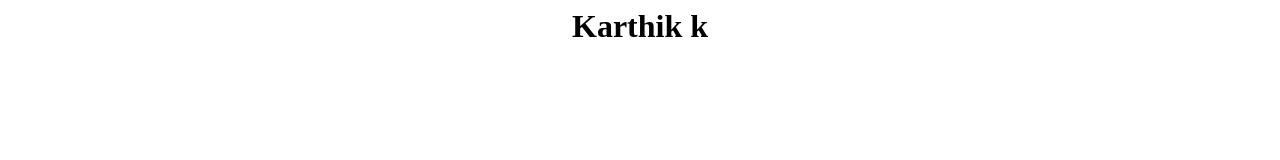
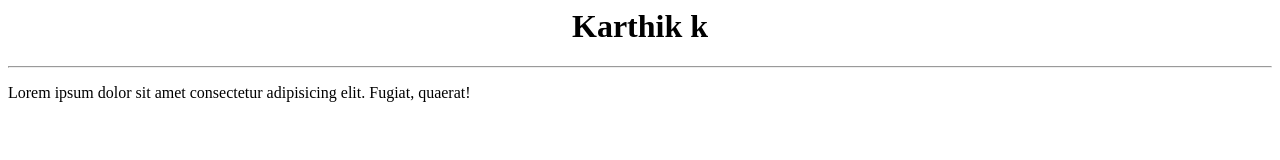
Before and after one commit to Karthik171819/Demo, a plain HTML site: page index.html in a window 1280 px wide. Drawn offline with Linux system fonts and the light colour scheme.

Commit message:
added paragraph

```diff
--- a/index.html
+++ b/index.html
@@ -1,3 +1,5 @@
 <center>
   <h1>Karthik k</h1>
 </center>
+<hr>
+<p>Lorem ipsum dolor sit amet consectetur adipisicing elit. Fugiat, quaerat!</p>
```
